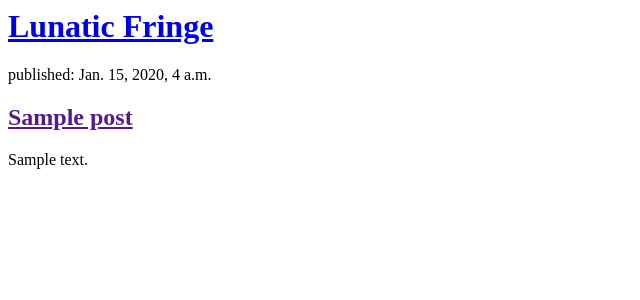
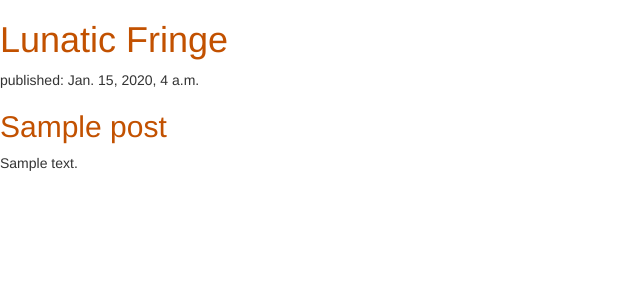
Before and after one commit to annabrodersen/lunaticfringe, a Django app: template blog/templates/blog/post_list.html in a window 1280 px wide. Shown: the top 300 px of the page, without its empty margins (0-640 px from the left). Run offline with Django 3.2, Linux system fonts and the light colour scheme; the template is opened without the code that fills it: values that come from a table or form of the project are taken from there, others are empty; tables that the repository leaves empty hold one stand-in row (values such as "Sample post"); some libraries are stand-ins or nearby versions.

Commit message:
Commiting these files cause why not

```diff
--- /dev/null
+++ b/blog/static/css/blog.css
@@ -0,0 +1,3 @@
+h1 a, h2 a {
+  color: #C25100;
+}
--- a/blog/templates/blog/post_list.html
+++ b/blog/templates/blog/post_list.html
@@ -1,6 +1,11 @@
+{% load staticfiles %}
+{% load static %}
 <html>
     <head>
         <title>Lunatic Fringe</title>
+        <link rel="stylesheet" href="//maxcdn.bootstrapcdn.com/bootstrap/3.2.0/css/bootstrap.min.css">
+        <link rel="stylesheet" href="//maxcdn.bootstrapcdn.com/bootstrap/3.2.0/css/bootstrap-theme.min.css">
+        <link rel="stylesheet" href="{% static 'css/blog.css' %}">
     </head>
     <body>
         <div>
```
